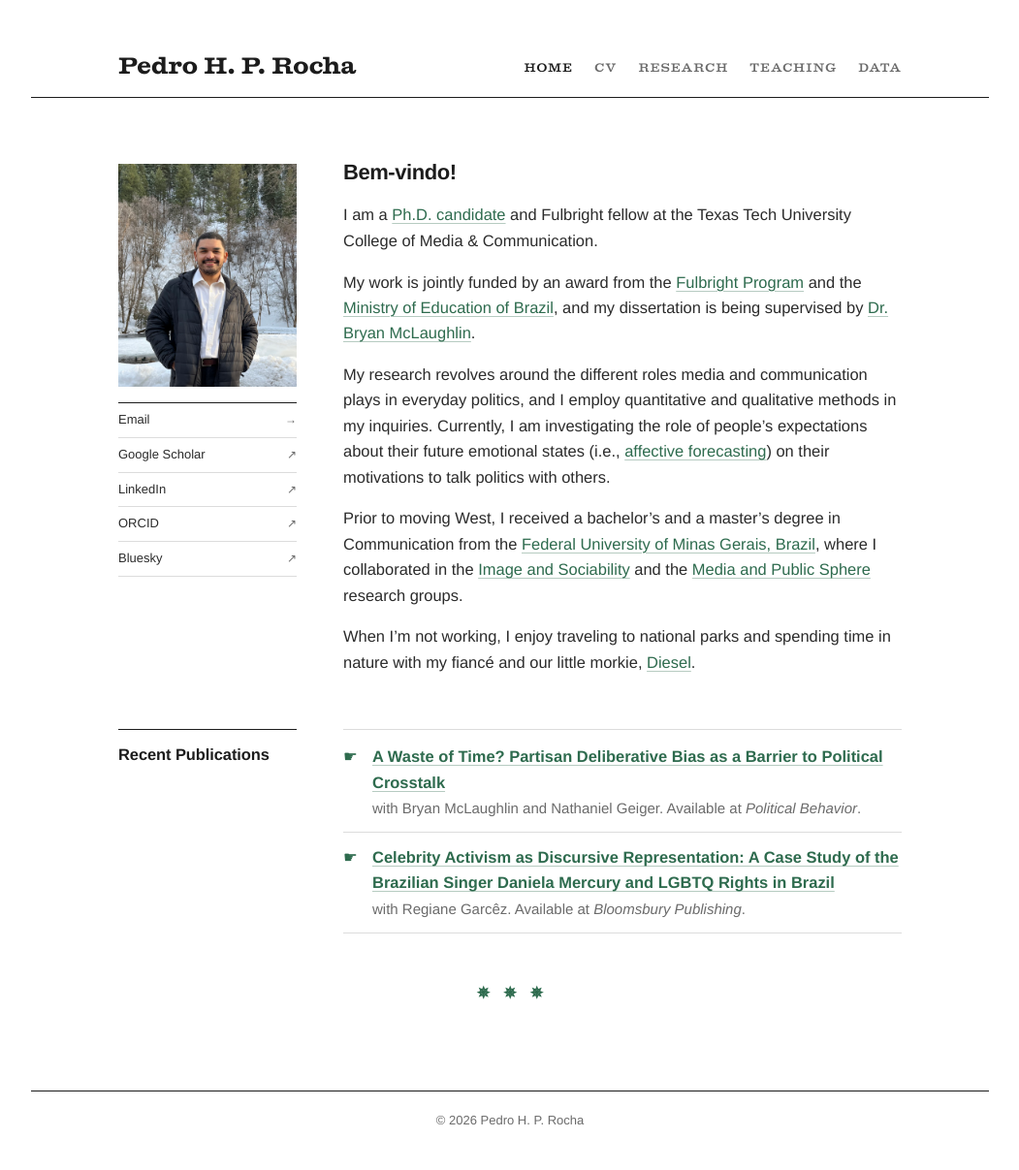
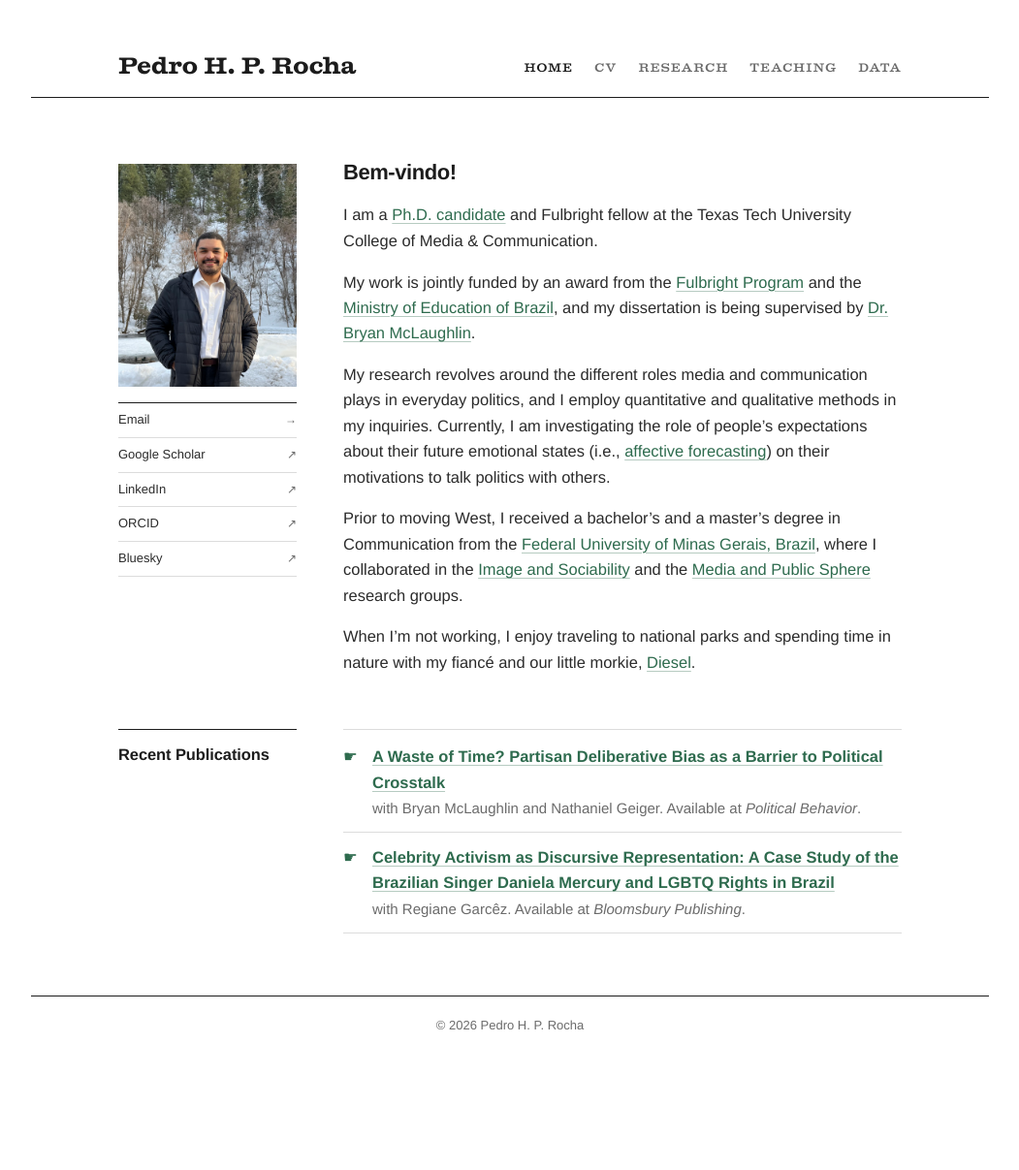
Before and after one commit to pedrohprocha/pedrohprocha.github.io, a Jekyll site: the page built from index.md, in a window 1280 px wide. Shown: the whole page at 97% size, without its empty margins (114-1165 px from the left). Built offline with Jekyll 4.4.1, drawn with Linux system fonts in a browser that asks for light colours; after the commit the page ends 1108 px from its top, so only the background shows below that.

Commit message:
Remove the ✵ ✵ ✵ ornament and trim end-of-page space
- Delete the ornament and its <br><br> spacers from all pages
- Drop the ornament styles
- Footer follows content directly (no window-height stretch), 64px gap
- Copyright stays centered

Co-Authored-By: Claude Opus 5.5 <noreply@anthropic.com>

```diff
--- a/assets/css/main.css
+++ b/assets/css/main.css
@@ -56,7 +56,7 @@
     --rule:  #dcdcdc;
     --paper: #ffffff;
 
-    /* The only color on the site: links and ornaments */
+    /* The only color on the site: links and ☛ markers */
     --green:      #2e6b4e;
     --green-dark: #1d4a35;
 
@@ -83,9 +83,6 @@ body {
     line-height: 1.6;
     background: var(--paper);
     color: var(--text);
-    display: flex;
-    flex-direction: column;
-    min-height: 100vh;
 }
 
 img { max-width: 100%; display: block; }
@@ -154,15 +151,15 @@ em { font-style: italic; }
 
 /* ── Main grid: margin column for section headings + text column ──── */
 .site-main {
-    flex: 1;
     display: grid;
     grid-template-columns: var(--label) minmax(0, var(--measure));
     column-gap: var(--gap);
     align-items: start;
-    align-content: start;   /* short pages: don't spread rows to fill the screen */
     padding-top: 64px;
-    padding-bottom: 88px;
+    padding-bottom: 64px;
 }
+.site-main > :last-child,
+.site-main > :last-child > :last-child { margin-bottom: 0; }
 /* Text before any section heading starts at the left edge, under the page
    title; everything after a section heading sits in the text column. */
 .site-main > * { grid-column: 1 / -1; max-width: var(--measure); min-width: 0; }
@@ -237,17 +234,8 @@ em { font-style: italic; }
 
 .site-main li { line-height: 1.6; margin-bottom: 0.4rem; }
 
-/* ☛ markers and the ✵ ✵ ✵ ornament */
+/* ☛ markers */
 .mark { color: var(--green); margin-right: 3px; }
-/* ✵ ✵ ✵ ornament: centered across the full page width on every page,
-   on the same axis as the footer's copyright line */
-main.site-main > p.ornament {
-    grid-column: 1 / -1;
-    max-width: none;
-    text-align: center;
-    color: var(--green);
-    margin: 48px 0 0;
-}
 
 /* ── Home: headshot in the margin column beside the greeting and bio ── */
 .intro {
--- a/index.md
+++ b/index.md
@@ -39,5 +39,3 @@ When I'm not working, I enjoy traveling to national parks and spending time in n
 </div>
 {% endfor %}
 </div>
-
-<p class="ornament"><strong>✵ &nbsp; ✵ &nbsp; ✵</strong></p>
```
Also changed, not shown: pages/cv.md (+0 -2 lines), pages/data.md (+0 -3 lines), pages/research.md (+0 -3 lines), pages/vitae.md (+0 -3 lines).
